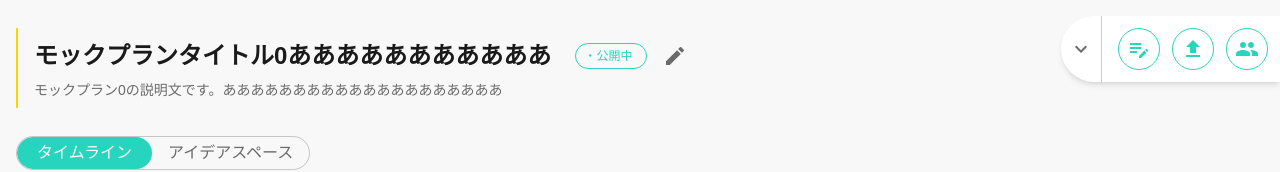
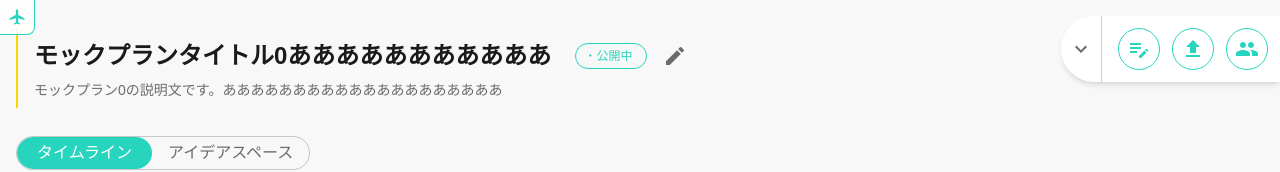
Before and after one commit to SOTA-swp/frontend, a Next.js app: page /plans/1/edit in a window 1280 px wide. Shown: the top 172 px of the page. Built offline with nearby package versions, Linux system fonts and the light colour scheme.

Commit message:
✨ ホームに戻るボタンの追加

```diff
--- /dev/null
+++ b/app/plans/_components/HomeButton.tsx
@@ -0,0 +1,22 @@
+import LAYER from "@/consts/LAYER";
+import PATH from "@/consts/PATH";
+import Link from "next/link";
+import { MdAirplanemodeActive } from "react-icons/md";
+
+function HomeButton() {
+  return (
+    <div className="fixed top-0 left-0" style={{ zIndex: LAYER.TOP_BANNER }}>
+      <div className="bg-paper/70 backdrop-blur-sm p-2 border-b border-r border-primary rounded-br-lg">
+        <Link
+          title={"ホームに戻る"}
+          href={PATH.TOP}
+          className="text-lg text-primary">
+          {/* TODO: ロゴに置き換える */}
+          <MdAirplanemodeActive />
+        </Link>
+      </div>
+    </div>
+  );
+}
+
+export default HomeButton;
--- a/app/plans/_components/PlanMainContent.tsx
+++ b/app/plans/_components/PlanMainContent.tsx
@@ -9,6 +9,7 @@ import { useState } from "react";
 import { AnimatePresence } from "motion/react";
 import IdeaSpaceView from "./IdeaSpaceView";
 import ViewGroupWrapper from "./ViewGroupWrapper";
+import HomeButton from "./HomeButton";
 
 interface PlanMainContentProps {
   readOnly?: boolean;
@@ -24,6 +25,7 @@ function PlanMainContent({}: PlanMainContentProps) {
 
   return (
     <div className="flex flex-col p-4 gap-4">
+      <HomeButton />
       <PlanInfo />
       <div className="flex flex-col gap-4 flex-none items-start h-[800px]">
         <Tab
--- a/consts/LAYER.ts
+++ b/consts/LAYER.ts
@@ -1,6 +1,7 @@
 const LAYER = {
   HEADER: 100,
   CARD: 150,
+  TOP_BANNER: 175,
   MODAL: 200,
   POPOVER: 300,
 } as const;
```
